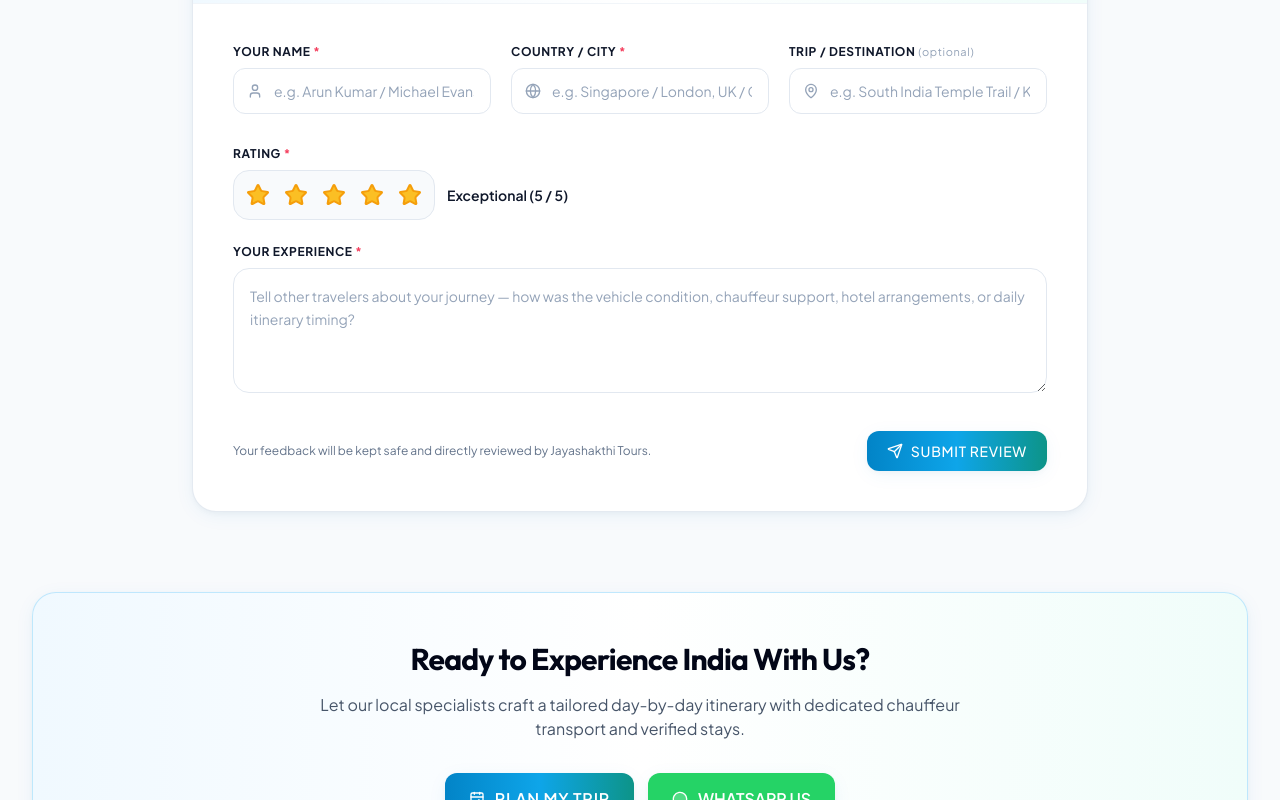
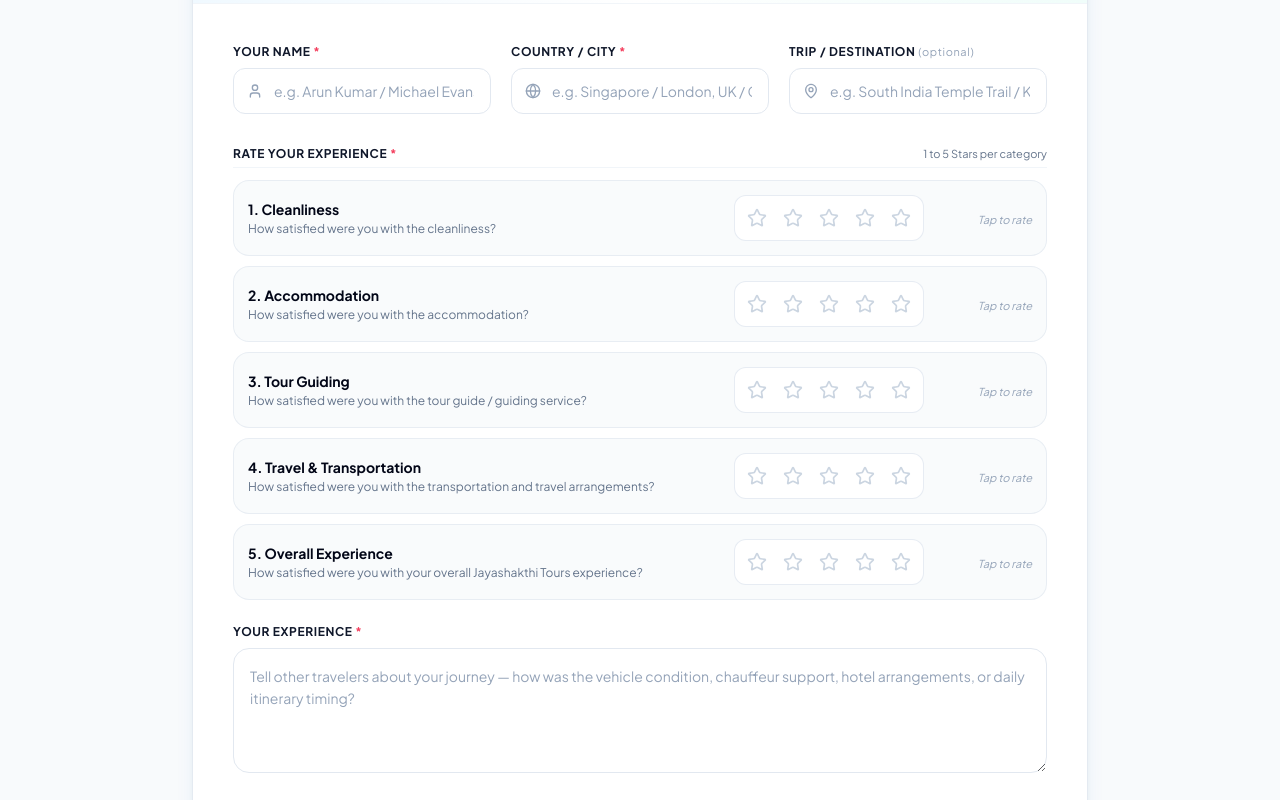
Before and after one commit to itzaakash15-creator/Jayasakthitours, a React (Vite) app: page /reviews in a window 1280 px wide. Shown: the part 1187-1987 px from the top of the page. Built offline with nearby package versions, Linux system fonts and the light colour scheme.

Commit message:
Update customer review box with 5 interactive star-rating questions

```diff
--- a/src/components/reviews/LeaveReviewBox.tsx
+++ b/src/components/reviews/LeaveReviewBox.tsx
@@ -3,26 +3,98 @@ import { motion, AnimatePresence } from 'framer-motion';
 import { Star, User, Globe, MapPin, Send, CheckCircle2, Heart, RotateCcw } from 'lucide-react';
 import { Button } from '../common/Button';
 
+interface RatingCategory {
+  key: 'cleanliness' | 'accommodation' | 'guiding' | 'transportation' | 'overall';
+  label: string;
+  question: string;
+}
+
+const RATING_CATEGORIES: RatingCategory[] = [
+  {
+    key: 'cleanliness',
+    label: 'Cleanliness',
+    question: 'How satisfied were you with the cleanliness?',
+  },
+  {
+    key: 'accommodation',
+    label: 'Accommodation',
+    question: 'How satisfied were you with the accommodation?',
+  },
+  {
+    key: 'guiding',
+    label: 'Tour Guiding',
+    question: 'How satisfied were you with the tour guide / guiding service?',
+  },
+  {
+    key: 'transportation',
+    label: 'Travel & Transportation',
+    question: 'How satisfied were you with the transportation and travel arrangements?',
+  },
+  {
+    key: 'overall',
+    label: 'Overall Experience',
+    question: 'How satisfied were you with your overall Jayashakthi Tours experience?',
+  },
+];
+
+const RATING_SCORE_LABELS: Record<number, string> = {
+  1: 'Poor',
+  2: 'Fair',
+  3: 'Good',
+  4: 'Very Good',
+  5: 'Exceptional',
+};
+
 export const LeaveReviewBox: React.FC = () => {
   const [name, setName] = useState('');
   const [location, setLocation] = useState('');
   const [destination, setDestination] = useState('');
-  const [rating, setRating] = useState(5);
-  const [hoverRating, setHoverRating] = useState(0);
+  const [ratings, setRatings] = useState<Record<string, number>>({
+    cleanliness: 0,
+    accommodation: 0,
+    guiding: 0,
+    transportation: 0,
+    overall: 0,
+  });
+  const [hoverRatings, setHoverRatings] = useState<Record<string, number>>({
+    cleanliness: 0,
+    accommodation: 0,
+    guiding: 0,
+    transportation: 0,
+    overall: 0,
+  });
   const [review, setReview] = useState('');
   const [isSubmitting, setIsSubmitting] = useState(false);
   const [submitted, setSubmitted] = useState(false);
-  const [errors, setErrors] = useState<{ name?: string; location?: string; review?: string }>({});
+  const [errors, setErrors] = useState<{
+    name?: string;
+    location?: string;
+    review?: string;
+    ratings?: string;
+  }>({});
 
   const validate = () => {
-    const errs: { name?: string; location?: string; review?: string } = {};
+    const errs: {
+      name?: string;
+      location?: string;
+      review?: string;
+      ratings?: string;
+    } = {};
+
     if (!name.trim()) errs.name = 'Please enter your name';
     if (!location.trim()) errs.location = 'Please enter your country or city';
+
+    const unrated = RATING_CATEGORIES.filter((c) => !ratings[c.key] || ratings[c.key] < 1);
+    if (unrated.length > 0) {
+      errs.ratings = `Please rate all 5 categories (${unrated.map((u) => u.label).join(', ')} remaining)`;
+    }
+
     if (!review.trim()) {
       errs.review = 'Please share a few words about your journey';
     } else if (review.trim().length < 10) {
       errs.review = 'Please write at least 10 characters';
     }
+
     setErrors(errs);
     return Object.keys(errs).length === 0;
   };
@@ -34,13 +106,28 @@ export const LeaveReviewBox: React.FC = () => {
     setIsSubmitting(true);
 
     try {
-      // Connect to existing frontend localStorage storage
+      // Connect to existing frontend localStorage storage with separate rating fields
       const existing = JSON.parse(localStorage.getItem('user_submitted_reviews') || '[]');
       const newReview = {
         fullName: name.trim(),
         country: location.trim(),
         destination: destination.trim() || 'India Tour',
-        overallRating: rating,
+        // Separate rating values for all 5 categories
+        cleanliness: ratings.cleanliness,
+        accommodation: ratings.accommodation,
+        guiding: ratings.guiding,
+        transportation: ratings.transportation,
+        overallExperience: ratings.overall,
+        // Composite ratings object
+        ratings: {
+          cleanliness: ratings.cleanliness,
+          accommodation: ratings.accommodation,
+          guiding: ratings.guiding,
+          transportation: ratings.transportation,
+          overall: ratings.overall,
+        },
+        // Backward-compatible overallRating
+        overallRating: ratings.overall,
         review: review.trim(),
         submittedAt: new Date().toISOString(),
       };
@@ -61,13 +148,24 @@ export const LeaveReviewBox: React.FC = () => {
     setName('');
     setLocation('');
     setDestination('');
-    setRating(5);
+    setRatings({
+      cleanliness: 0,
+      accommodation: 0,
+      guiding: 0,
+      transportation: 0,
+      overall: 0,
+    });
+    setHoverRatings({
+      cleanliness: 0,
+      accommodation: 0,
+      guiding: 0,
+      transportation: 0,
+      overall: 0,
+    });
     setReview('');
     setErrors({});
     setSubmitted(false);
   };
-
-  const ratingLabels = ['', 'Poor', 'Fair', 'Good', 'Very Good', 'Exceptional'];
 
   return (
     <div id="leave-review" className="relative scroll-mt-28">
@@ -205,40 +303,97 @@ export const LeaveReviewBox: React.FC = () => {
                   </div>
                 </div>
 
-                {/* Rating Control */}
-                <div className="pt-2">
-                  <label className="block text-xs font-bold text-brand-navy-900 uppercase tracking-wider mb-2">
-                    Rating <span className="text-rose-500">*</span>
+                {/* 5 Rating Categories */}
+                <div className="pt-2 space-y-3">
+                  <div className="flex items-center justify-between pb-1 border-b border-slate-100">
+                    <label className="block text-xs font-bold text-brand-navy-900 uppercase tracking-wider">
+                      Rate Your Experience <span className="text-rose-500">*</span>
                     </label>
-                  <div className="flex items-center gap-3">
-                    <div className="flex items-center gap-1.5 p-2 rounded-2xl bg-slate-50 border border-slate-200 inline-flex">
+                    <span className="text-[11px] text-slate-500">
+                      1 to 5 Stars per category
+                    </span>
+                  </div>
+
+                  <div className="space-y-2.5">
+                    {RATING_CATEGORIES.map((cat, idx) => {
+                      const selectedVal = ratings[cat.key] || 0;
+                      const hoverVal = hoverRatings[cat.key] || 0;
+                      const activeVal = hoverVal || selectedVal;
+
+                      return (
+                        <div
+                          key={cat.key}
+                          className="p-3 sm:p-3.5 rounded-2xl bg-slate-50/80 border border-slate-200/70 hover:border-brand-sky-200 hover:bg-slate-50 transition-colors flex flex-col sm:flex-row sm:items-center sm:justify-between gap-2.5 sm:gap-4"
+                        >
+                          <div className="min-w-0 flex-1">
+                            <span className="text-xs sm:text-sm font-bold text-brand-navy-950 block">
+                              {idx + 1}. {cat.label}
+                            </span>
+                            <p className="text-[11px] sm:text-xs text-slate-500 mt-0.5 leading-snug">
+                              {cat.question}
+                            </p>
+                          </div>
+
+                          <div className="flex items-center justify-between sm:justify-end gap-3 shrink-0">
+                            {/* Interactive Star Buttons */}
+                            <div
+                              className="flex items-center gap-1 p-1 sm:p-1.5 rounded-xl bg-white border border-slate-200/80 shadow-2xs"
+                              onMouseLeave={() =>
+                                setHoverRatings((prev) => ({ ...prev, [cat.key]: 0 }))
+                              }
+                            >
                               {[1, 2, 3, 4, 5].map((star) => {
-                        const isFilled = star <= (hoverRating || rating);
+                                const isFilled = star <= activeVal;
                                 return (
                                   <button
                                     key={star}
                                     type="button"
-                            onClick={() => setRating(star)}
-                            onMouseEnter={() => setHoverRating(star)}
-                            onMouseLeave={() => setHoverRating(0)}
-                            className="p-1 focus:outline-none transition-transform hover:scale-125 cursor-pointer"
-                            aria-label={`Rate ${star} star${star > 1 ? 's' : ''}`}
+                                    onClick={() => {
+                                      setRatings((prev) => ({ ...prev, [cat.key]: star }));
+                                      if (errors.ratings) {
+                                        setErrors((prev) => ({ ...prev, ratings: undefined }));
+                                      }
+                                    }}
+                                    onMouseEnter={() =>
+                                      setHoverRatings((prev) => ({ ...prev, [cat.key]: star }))
+                                    }
+                                    className="p-1 sm:p-1.5 rounded-lg focus:outline-none transition-transform hover:scale-125 active:scale-95 cursor-pointer touch-manipulation"
+                                    aria-label={`${cat.label}: Rate ${star} star${star > 1 ? 's' : ''}`}
                                   >
                                     <Star
-                              className={`w-6 h-6 transition-colors ${
+                                      className={`w-5 h-5 sm:w-5.5 sm:h-5.5 transition-colors duration-150 ${
                                         isFilled
-                                  ? 'text-brand-gold-500 fill-brand-gold-400'
-                                  : 'text-slate-300'
+                                          ? 'text-brand-gold-500 fill-brand-gold-400 drop-shadow-2xs'
+                                          : 'text-slate-300 hover:text-brand-gold-300'
                                       }`}
                                     />
                                   </button>
                                 );
                               })}
                             </div>
-                    <span className="text-sm font-semibold text-brand-navy-900">
-                      {ratingLabels[hoverRating || rating]} ({hoverRating || rating} / 5)
+
+                            {/* Score Preview Badge */}
+                            <div className="w-24 text-right">
+                              {activeVal > 0 ? (
+                                <span className="inline-flex items-center gap-1 text-xs font-bold text-brand-navy-900">
+                                  <span className="text-brand-gold-600 font-extrabold">{activeVal}/5</span>
+                                  <span className="text-[11px] font-medium text-slate-500 truncate">
+                                    {RATING_SCORE_LABELS[activeVal]}
                                   </span>
+                                </span>
+                              ) : (
+                                <span className="text-[11px] text-slate-400 italic">Tap to rate</span>
+                              )}
                             </div>
+                          </div>
+                        </div>
+                      );
+                    })}
+                  </div>
+
+                  {errors.ratings && (
+                    <p className="text-xs text-rose-600 font-medium">{errors.ratings}</p>
+                  )}
                 </div>
 
                 {/* Review Textarea */}
```
Lines whose indentation alone changed are shown as unchanged.
